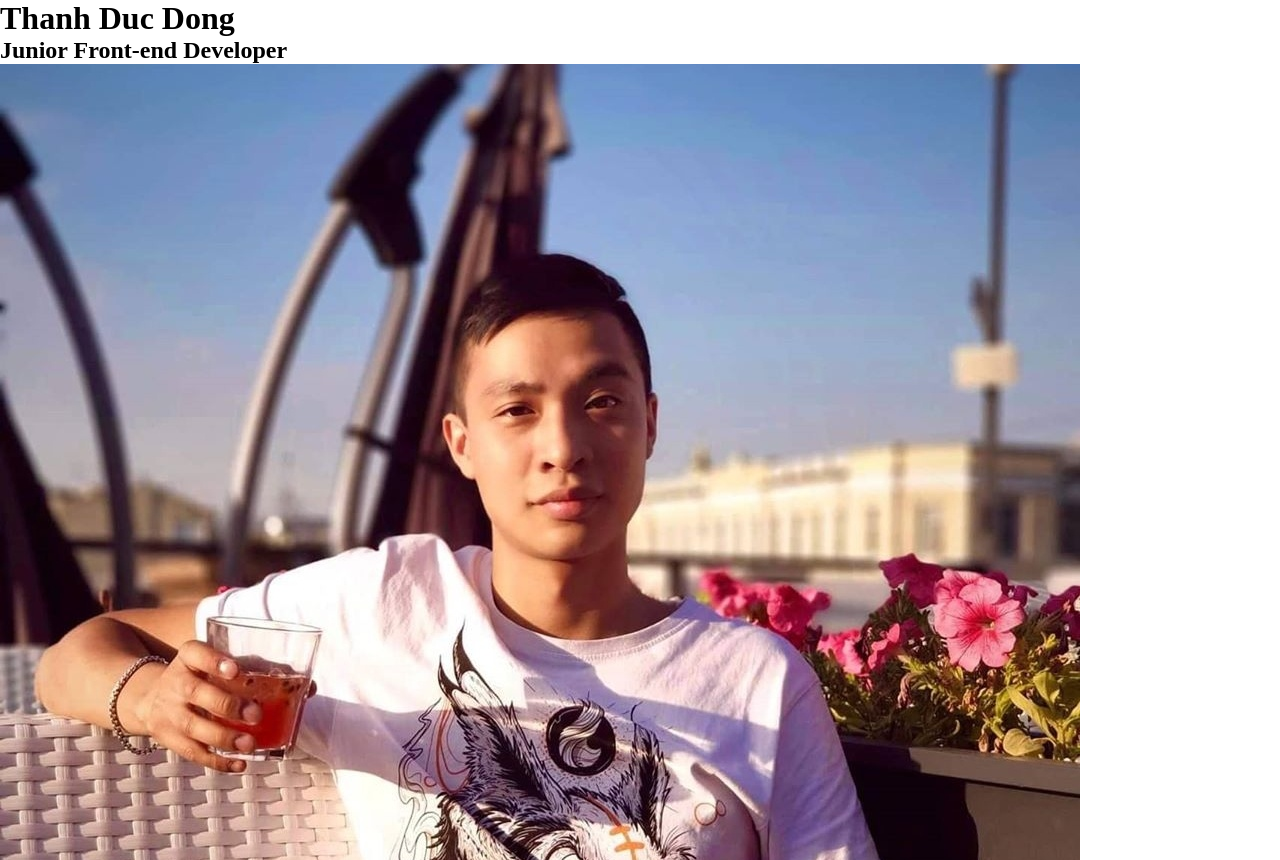
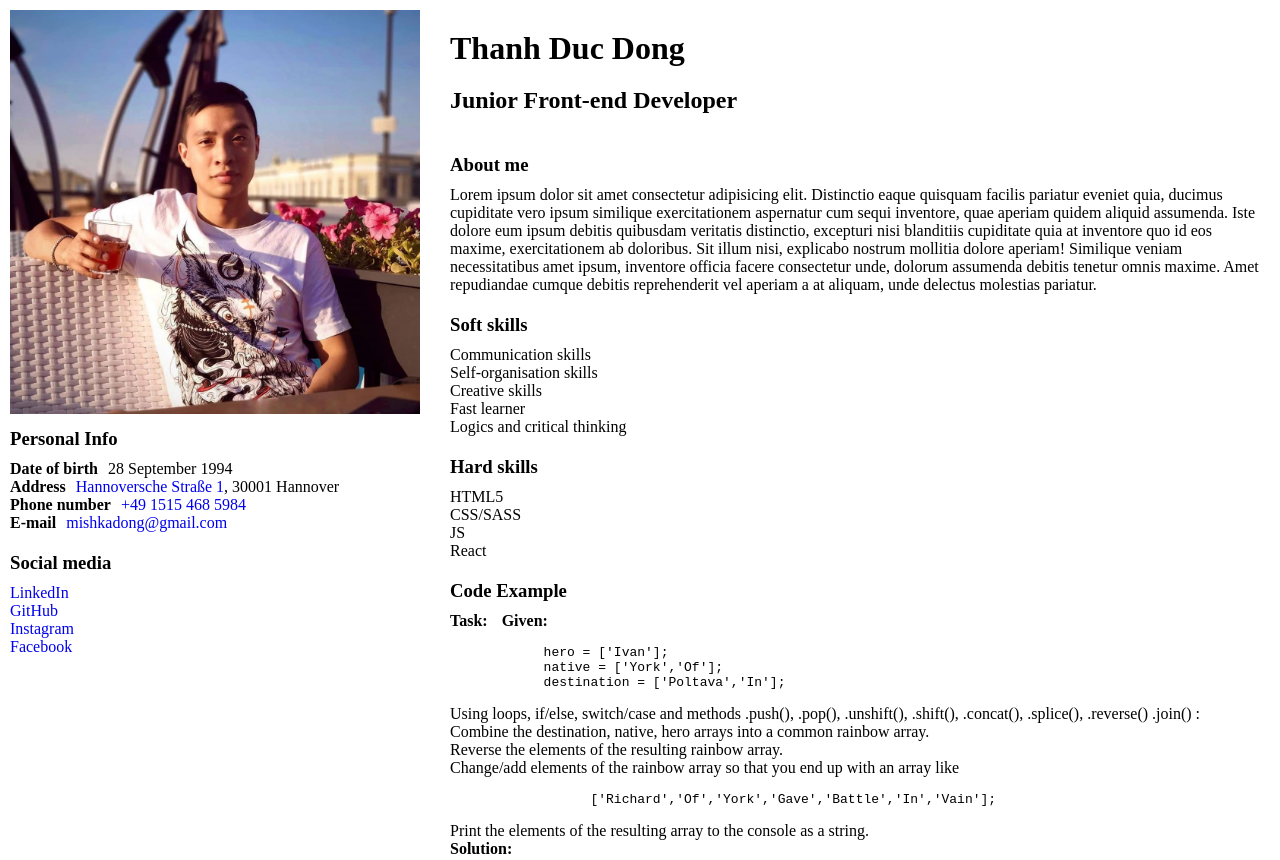
Before and after one commit to mishkadong/rsschool-cv, a plain HTML site: page index.html in a window 1280 px wide. Shown: the top 860 px of the page. Drawn offline with Linux system fonts and the light colour scheme.

Commit message:
feat: add styles

```diff
--- a/style.css
+++ b/style.css
@@ -3,3 +3,55 @@
   padding: 0;
   box-sizing: border-box;
 }
+*{
+  margin: 0;
+  padding: 0;
+  box-sizing: border-box;
+}
+li {
+  list-style-type: none;
+}
+a {
+  text-decoration: none;
+}
+section + section {
+  margin-top: 20px;
+}
+h1 {
+  margin: 20px auto;
+}
+h3 {
+  margin: 10px auto;
+}
+span {
+  font-weight: 600;
+  margin-right: 10px;
+}
+.wrapper {
+  margin: 10px;
+  display: grid;
+  grid-template-columns: 1fr 2fr;
+  grid-template-areas:
+            "sidebar header"
+            "sidebar content";
+  gap: 30px;
+}
+
+.header {
+  grid-area: header;
+}
+
+.sidebar {
+  grid-area: sidebar;
+}
+
+.main-block {
+  grid-area: content;
+}
+
+.sidebar {
+  width: 100%;
+}
+.photo {
+  width: 100%;
+}
```
